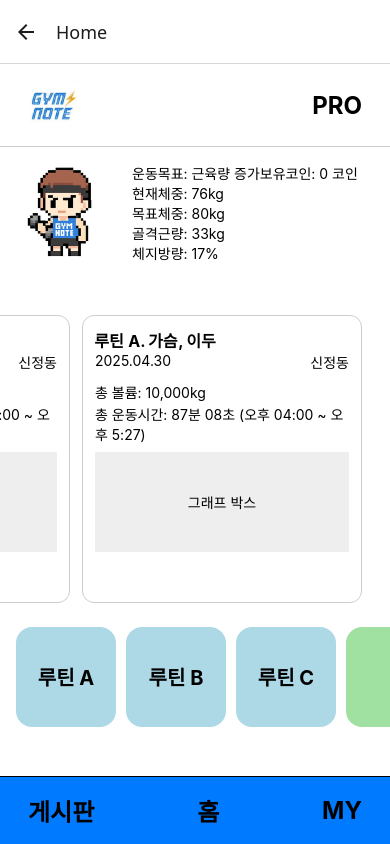
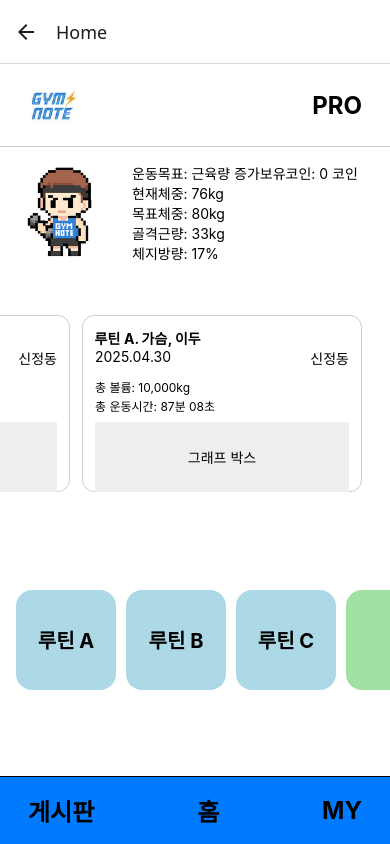
Before and after one commit to GymNote-Org/gymnote-FE, a React Native app: screen /Home in a window 390 px wide. Built offline with nearby package versions, Linux system fonts and the light colour scheme.

Commit message:
style: 홈 화면 운동기록 카드 비율 및 폰트 크기, 스타일 조정

```diff
--- a/src/components/RecentExerciseCard.tsx
+++ b/src/components/RecentExerciseCard.tsx
@@ -6,8 +6,6 @@ type Props = {
         title: string;
         description: string;
         date: string;
-        startTime: string;
-        endTime: string;
         duration: string;
         volume: string;
         location: string;
@@ -25,7 +23,7 @@ const RecentExerciseCard = (exercise: Props) => {
                 </View>
             </View>
             <Text style={styles.info}>총 볼륨: {exercise.exercise.volume}</Text>
-            <Text style={styles.info}>총 운동시간: {exercise.exercise.duration} ({exercise.exercise.startTime} ~ {exercise.exercise.endTime})</Text>
+            <Text style={styles.info}>총 운동시간: {exercise.exercise.duration}</Text>
             <View style={styles.graphPlaceholder}>
                 <Text>그래프 박스</Text>
             </View>
@@ -38,6 +36,7 @@ export default RecentExerciseCard;
 const styles = StyleSheet.create({
     card: {
         width: 280,
+        height: 176.84,
         borderWidth: 1,
         borderColor: '#ccc',
         borderRadius: 12,
@@ -50,19 +49,19 @@ const styles = StyleSheet.create({
     },
     title: {
         fontWeight: 'bold',
-        fontSize: 16,
+        fontSize: 14,
     },
     meta: {
         flexDirection: 'row',
         justifyContent: 'space-between',
     },
     info: {
-        fontSize: 14,
+        fontSize: 12,
         marginTop: 2,
     },
     graphPlaceholder: {
         marginTop: 8,
-        height: 100,
+        height: 70,
         backgroundColor: '#eee',
         justifyContent: 'center',
         alignItems: 'center',
--- a/src/screens/HomeScreen.tsx
+++ b/src/screens/HomeScreen.tsx
@@ -104,6 +104,7 @@ const styles = StyleSheet.create({
         height: 100,
     },
     userInfo: {
+        fontSize: 12,
         justifyContent: 'space-between',
     },
     horizontalList: {
```
